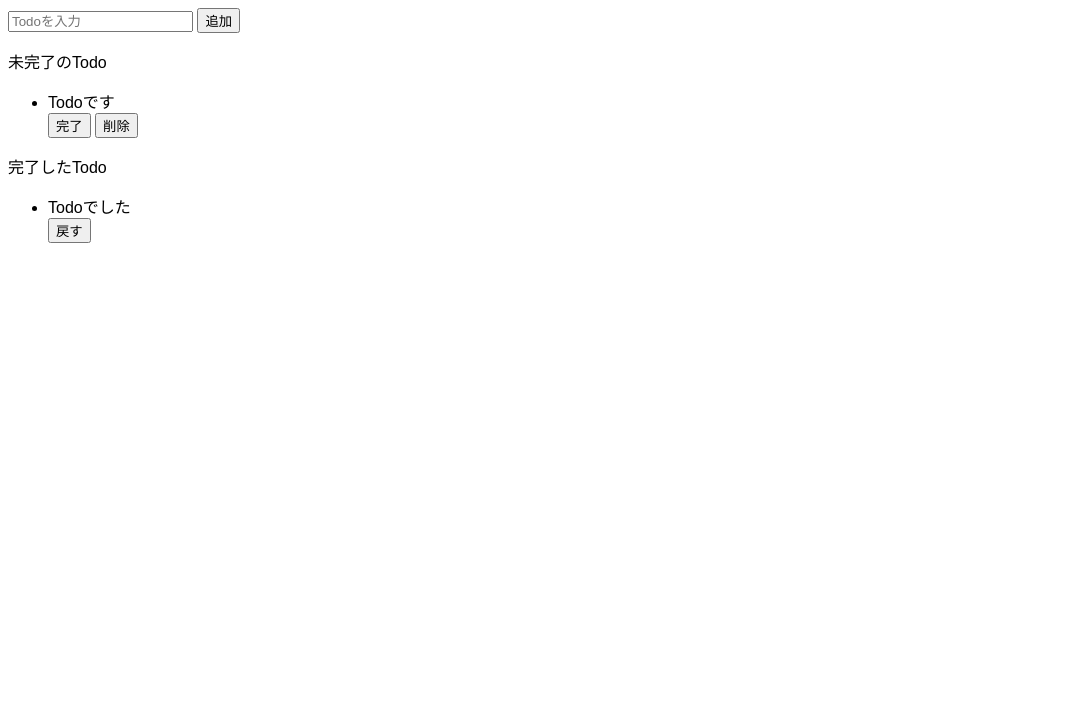
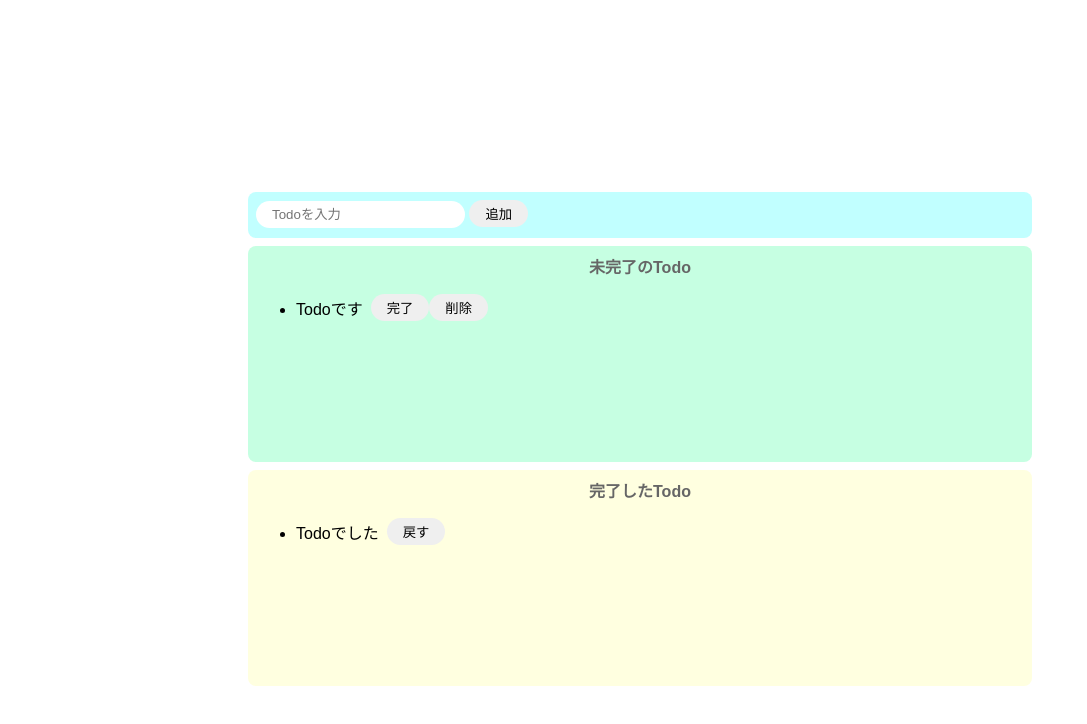
Before and after one commit to kitamura-hub/Todo-App-VanillaJS, a website built with Parcel: page index.html in a window 1280 px wide. Shown: the whole page, without its empty margins (0-1087 px from the left). Built offline with nearby package versions, Linux system fonts and the light colour scheme.

Commit message:
finished style

```diff
--- a/index.html
+++ b/index.html
@@ -7,15 +7,15 @@
 
   <body>
     <!-- 入力エリア -->
-    <div>
+    <div class="input-area">
       <input placeholder="Todoを入力" />
       <button>追加</button>
     </div>
     <!-- 未完了エリア -->
-    <div>
-      <p>未完了のTodo</p>
+    <div class="incomplete-area">
+      <p class="title">未完了のTodo</p>
       <ul>
-        <div>
+        <div class="list-row">
           <li>Todoです</li>
           <button>完了</button>
           <button>削除</button>
@@ -23,10 +23,10 @@
       </ul>
     </div>
     <!-- 完了エリア -->
-    <div>
-      <p>完了したTodo</p>
+    <div class="complete-area">
+      <p class="title">完了したTodo</p>
       <ul>
-        <div>
+        <div class="list-row">
           <li>Todoでした</li>
           <button>戻す</button>
         </div>
--- a/src/styles.css
+++ b/src/styles.css
@@ -1,3 +1,66 @@
 body {
   font-family: sans-serif;
+  margin: 0 auto;
+  padding: 0;
+  max-width: 800px;
+  margin-top: 15%;
 }
+
+input {
+  border-radius: 16px;
+  border: none;
+  outline: none;
+  padding: 6px 16px;
+}
+
+button {
+  border-radius: 16px;
+  border: none;
+  padding: 4px 16px;
+}
+button:hover {
+  background-color: #ff7fff;
+  color: #fff;
+  cursor: pointer;
+}
+
+li {
+  margin-right: 8px;
+}
+
+.input-area {
+  background-color: #c1ffff;
+  height: 30px;
+  padding: 8px;
+  margin: 8px;
+  border-radius: 8px;
+}
+
+.incomplete-area {
+  background-color: #c6ffe2;
+  min-height: 200px;
+  padding: 8px;
+  margin: 8px;
+  border-radius: 8px;
+}
+
+.complete-area {
+  background-color: #ffffe0;
+  min-height: 200px;
+  padding: 8px;
+  margin: 8px;
+  border-radius: 8px;
+}
+
+.title {
+  text-align: center;
+  margin-top: 0;
+  font-weight: bold;
+  color: #666;
+}
+
+.list-row {
+  display: flex;
+  align-items: center;
+  padding-bottom: 4px;
+}
```
